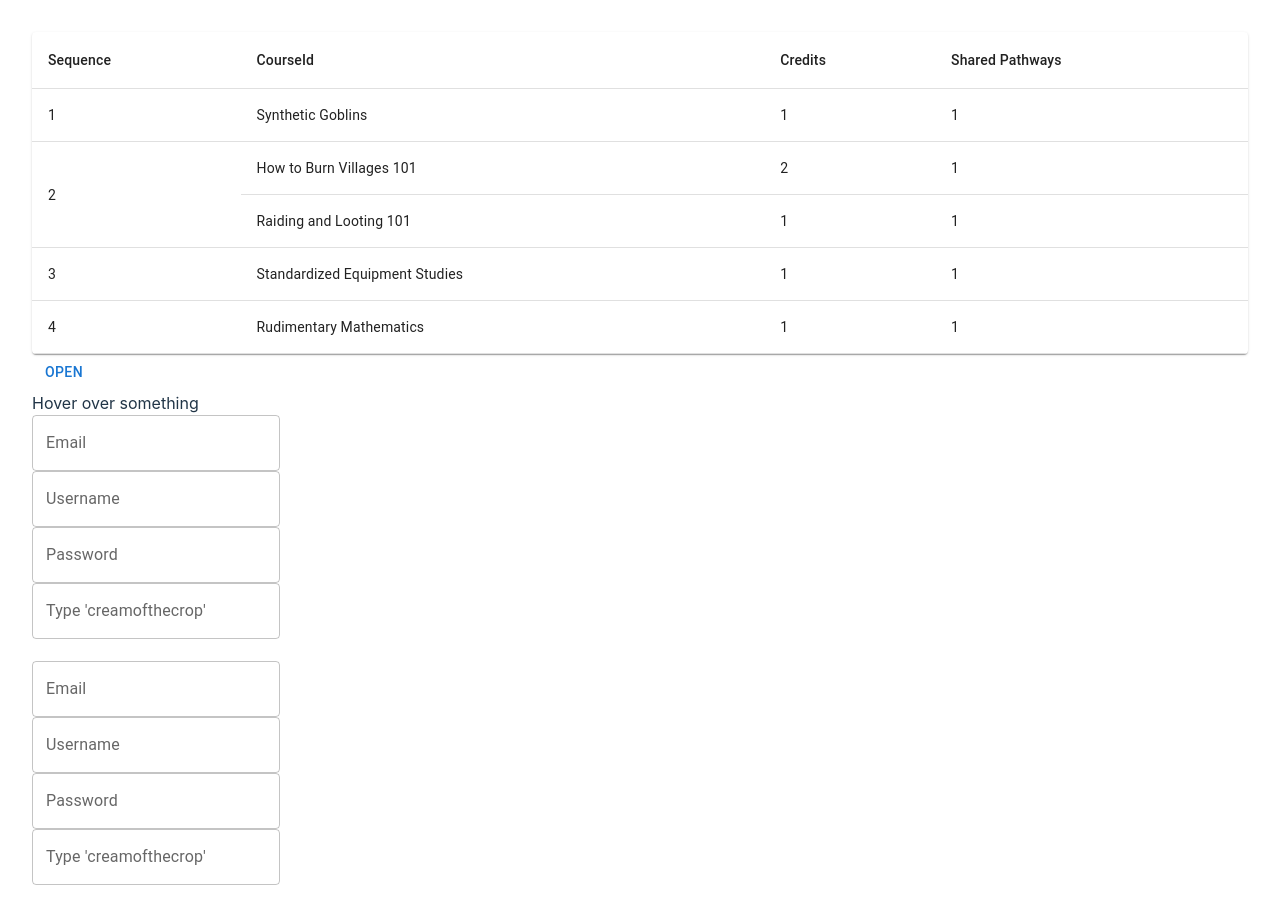
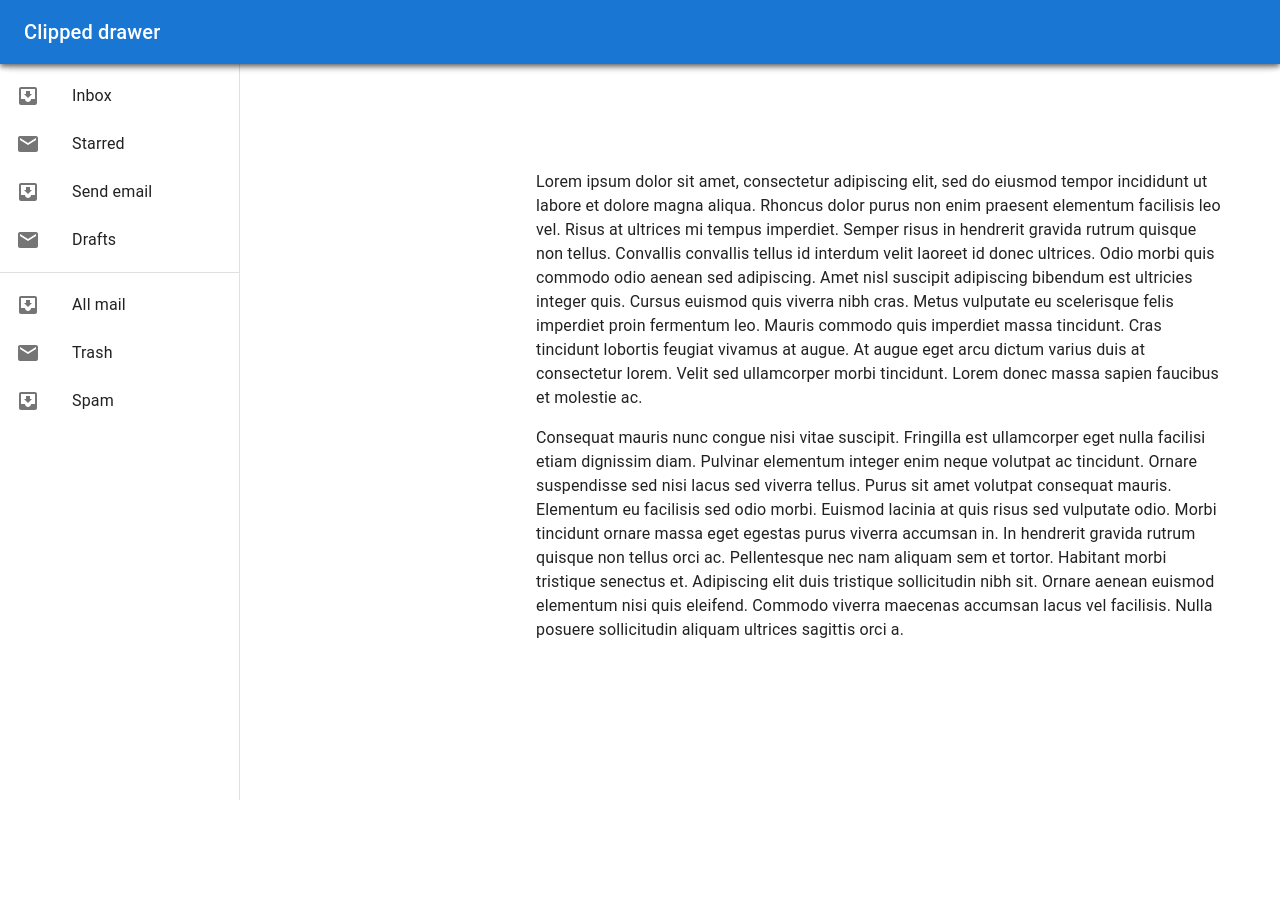
Before and after one commit to daze-dream/messing-with-useHookTs, a React (Vite) app: page /clipped_drawer in a window 1280 px wide. Shown: the top 924 px of the page. After the commit the page ends 800 px from the top, so only its background shows below. Built offline with nearby package versions, Linux system fonts and the light colour scheme.

Commit message:
routes, drawer, etc

```diff
--- a/package.json
+++ b/package.json
@@ -12,6 +12,7 @@
   "dependencies": {
     "@emotion/react": "^11.11.1",
     "@emotion/styled": "^11.11.0",
+    "@mui/icons-material": "^5.15.15",
     "@mui/material": "^5.14.2",
     "@types/localforage": "^0.0.34",
     "@types/match-sorter": "^6.0.0",
--- a/src/App.tsx
+++ b/src/App.tsx
@@ -1,94 +1,124 @@
 import { useBoolean, useOnClickOutside } from "usehooks-ts";
 import "./App.css";
 import {
-  CourseSequence,
-  TableWithDynamicRowSpan,
-} from "./TableWithDynamicRowSpan";
-import { Button, Drawer } from "@mui/material";
-import { useRef, useState } from "react";
-import { ClassicComplexForm, ComplexForm } from "./tryingReducers";
+  AppBar,
+  Box,
+  Button,
+  Divider,
+  Drawer,
+  List,
+  ListItem,
+  ListItemButton,
+  ListItemText,
+  Toolbar,
+  Typography,
+} from "@mui/material";
+import CustomDrawer from "./CustomDrawer";
+import { RouterProvider } from "react-router-dom";
+import router from "./routes";
+
+// import {
+//   BrowserRouter as Router,
+//   Switch,
+//   Route,
+//   Link
+// } from "react-router-dom";
 
 function App() {
-  const ref = useRef(null);
-  const [hoveredItem, setHoveredItem] = useState<string>(
-    "Hover over something"
-  );
-  const mockData: CourseSequence[] = [
-    {
-      sequence: 1,
-      courseId: "Synthetic Goblins",
-      credits: "1",
-      sharedPathways: 1,
-    },
-    {
-      sequence: 2,
-      courseId: "How to Burn Villages 101",
-      credits: "2",
-      sharedPathways: 1,
-    },
-    {
-      sequence: 2,
-      courseId: "Raiding and Looting 101",
-      credits: "1",
-      sharedPathways: 1,
-    },
-    {
-      sequence: 3,
-      courseId: "Standardized Equipment Studies",
-      credits: "1",
-      sharedPathways: 1,
-    },
-    {
-      sequence: 4,
-      courseId: "Rudimentary Mathematics",
-      credits: "1",
-      sharedPathways: 1,
-    },
-  ];
-  const handleClickOutside = (e: any) => {
-    console.log(`sheesh ${e.target.id}`, e);
-    if (e.target.id === "page") {
-      drawerBoolean.setFalse();
-    }
-  };
-  useOnClickOutside(ref, handleClickOutside);
+  // const nav = useNavigate();
+  const drawerWidth = 240;
+
   const drawerBoolean = useBoolean(false);
 
   return (
     <>
-      <div
-        id="page"
-        style={{
-          height: "auto",
-          width: "100%",
-        }}
-      >
-        <TableWithDynamicRowSpan
-          courseData={mockData}
-          hoverFunc={setHoveredItem}
-        />
-        <Drawer
-          ref={ref}
-          open={drawerBoolean.value}
-          PaperProps={{
-            style: {
-              height: "100%",
-              width: "70%",
-            },
+      <div id="base" style={{ display: "flex" }}>
+        <CustomDrawer
+          isOpen={drawerBoolean.value}
+          onClose={() => drawerBoolean.setFalse()}
+        ></CustomDrawer>
+        <AppBar
+          id="appbar"
+          position="fixed"
+          sx={{
+            zIndex: (theme) => theme.zIndex.drawer + 1,
           }}
-          onClose={drawerBoolean.setFalse}
-          variant="persistent"
-          anchor="right"
         >
-          <div>SHEEESH</div>
-        </Drawer>
-        <Button onClick={drawerBoolean.toggle}>
-          {drawerBoolean.value ? "close" : "open"}
-        </Button>
-        <div>{hoveredItem}</div>
+          <Toolbar>
+            <Button
+              variant="text"
+              sx={{ color: "black", outline: "none" }}
+              onClick={() => router.navigate("/")}
+            >
+              <Typography variant="h6" noWrap component="div">
+                An App For Your Troubles 😮
+              </Typography>
+            </Button>
+          </Toolbar>
+        </AppBar>
+        <div style={{ display: "flex" }}>
+          <Drawer
+            variant="permanent"
+            sx={{
+              width: drawerWidth,
+              flexShrink: 0,
+              [`& .MuiDrawer-paper`]: {
+                width: drawerWidth,
+                boxSizing: "border-box",
+              },
+            }}
+          >
+            <Toolbar />
+            <Box sx={{ overflow: "auto" }}>
+              <List>
+                <ListItem disablePadding>
+                  <ListItemButton
+                    onClick={() => router.navigate("/basic_forms")}
+                  >
+                    <ListItemText primary={"Basic Forms"} />
+                  </ListItemButton>
+                </ListItem>
+
+                <ListItem disablePadding>
+                  <ListItemButton
+                    onClick={() => router.navigate("/table_crap")}
+                  >
+                    <ListItemText primary={"Messing with Tables"} />
+                  </ListItemButton>
+                </ListItem>
+              </List>
+              <Divider />
+              <div
+                style={{
+                  marginTop: `auto`,
+                  position: "fixed",
+                  bottom: 0,
+                  textAlign: "center",
+                  paddingBottom: 10,
+                }}
+              >
+
+                <button
+                  id="drawer-toggle"
+                  onClick={() => {
+                    console.log("list item clicked");
+                    drawerBoolean.toggle();
+                  }}
+                >
+                  {drawerBoolean.value ? "Close Drawer" : "Open Drawer"}{" "}
+                </button>
+              </div>
+            </Box>
+          </Drawer>
+          <Box
+            data-testid="blargh"
+            component="main"
+            sx={{ flexGrow: 1, marginTop: "50px" }}
+          >
+            <RouterProvider router={router} />
+          </Box>
+        </div>
       </div>
-      <ComplexForm></ComplexForm>
-      <ClassicComplexForm></ClassicComplexForm>
     </>
   );
 }
--- /dev/null
+++ b/src/CustomDrawer.tsx
@@ -0,0 +1,48 @@
+import { Drawer } from "@mui/material";
+import { useEffect, useRef } from "react";
+import { useOnClickOutside } from "usehooks-ts";
+
+function CustomDrawer({
+  isOpen,
+  onClose,
+}: {
+  isOpen: boolean;
+  onClose: Function;
+}) {
+  const otherRef = useRef(null);
+
+  useEffect(() => {
+    console.log('is this open', isOpen);
+  }, [isOpen])
+
+  const handleClickOutside = (e: any) => {
+    console.log(`sheeshzz ${e.target.id}`, e);
+    if (e.target.id !== "drawer-toggle") {
+      onClose();
+    }
+  };
+  useOnClickOutside(otherRef, handleClickOutside);
+  return (
+    <div id={'drawer'} >
+      <Drawer
+
+        ref={otherRef}
+        open={isOpen}
+        PaperProps={{
+          style: {
+            zIndex: 1202,
+            height: "100%",
+            width: "70%",
+          },
+        }}
+        onClose={() => onClose()}
+        variant="persistent"
+        anchor="right"
+      >
+        <div>STUFF TO SEE</div>
+      </Drawer>
+    </div>
+  );
+}
+
+export default CustomDrawer;
--- a/src/TableWithDynamicRowSpan.tsx
+++ b/src/TableWithDynamicRowSpan.tsx
@@ -8,21 +8,18 @@ import {
   TableHead,
 } from "@mui/material";
 import TableRowWithHover from "./TableRowWithHover";
-
-export type CourseSequence = {
-  sequence: number;
-  courseId: string;
-  credits: string;
-  sharedPathways: number;
-};
+import { CourseSequence } from "./data/CourseSequence";
+import { useState } from "react";
 
 export type CourseTableProps = {
   courseData: CourseSequence[];
-  hoverFunc: Function;
 };
 
 export function TableWithDynamicRowSpan(props: CourseTableProps) {
-  const { courseData, hoverFunc } = props;
+  const [hoveredItem, setHoveredItem] = useState<string>(
+    "Hover over something"
+  );
+  const { courseData } = props;
   const sequenceAndSpanSize = new Map<number, number>();
   courseData.forEach((course) => {
     const found = sequenceAndSpanSize.get(course.sequence);
@@ -50,13 +47,14 @@ export function TableWithDynamicRowSpan(props: CourseTableProps) {
           hasSequenceBeenMade={hasSequenceBeenMade}
           course={course}
           courseRowSpan={courseRowSpan}
-          hoverFunc={hoverFunc}
+          hoverFunc={setHoveredItem}
         />
       );
       rowElements.push(elementToAdd);
     }
   });
   return (
+    <div>
       <TableContainer component={Paper}>
         <Table>
           <TableHead>
@@ -70,5 +68,7 @@ export function TableWithDynamicRowSpan(props: CourseTableProps) {
           <TableBody>{...rowElements}</TableBody>
         </Table>
       </TableContainer>
+      <div>{hoveredItem}</div>
+    </div>
   );
 }
--- /dev/null
+++ b/src/data/CourseSequence.ts
@@ -0,0 +1,39 @@
+export type CourseSequence = {
+  sequence: number;
+  courseId: string;
+  credits: string;
+  sharedPathways: number;
+};
+
+export const mockData: CourseSequence[] = [
+  {
+    sequence: 1,
+    courseId: "Synthetic Goblins",
+    credits: "1",
+    sharedPathways: 1,
+  },
+  {
+    sequence: 2,
+    courseId: "How to Burn Villages 101",
+    credits: "2",
+    sharedPathways: 1,
+  },
+  {
+    sequence: 2,
+    courseId: "Raiding and Looting 101",
+    credits: "1",
+    sharedPathways: 1,
+  },
+  {
+    sequence: 3,
+    courseId: "Standardized Equipment Studies",
+    credits: "1",
+    sharedPathways: 1,
+  },
+  {
+    sequence: 4,
+    courseId: "Rudimentary Mathematics",
+    credits: "1",
+    sharedPathways: 1,
+  },
+];
--- /dev/null
+++ b/src/routes.tsx
@@ -0,0 +1,23 @@
+import { createBrowserRouter } from "react-router-dom";
+import { TableWithDynamicRowSpan } from "./TableWithDynamicRowSpan";
+import { mockData } from "./data/CourseSequence";
+import ClippedDrawer from "./temp";
+import { ComplexForm } from "./tryingReducers";
+
+const router = createBrowserRouter([
+  {
+    path: "/basic_forms",
+    element: <ComplexForm />,
+  },
+  {
+    path: "/",
+    element: <div> Having fun?</div>,
+  },
+  { path: "/clipped_drawer", element: <ClippedDrawer></ClippedDrawer> },
+  {
+    path: "/table_crap",
+    element: <TableWithDynamicRowSpan courseData={mockData} />,
+  },
+]);
+
+export default router;
--- /dev/null
+++ b/src/temp.tsx
@@ -0,0 +1,98 @@
+import Box from '@mui/material/Box';
+import Drawer from '@mui/material/Drawer';
+import AppBar from '@mui/material/AppBar';
+import CssBaseline from '@mui/material/CssBaseline';
+import Toolbar from '@mui/material/Toolbar';
+import List from '@mui/material/List';
+import Typography from '@mui/material/Typography';
+import Divider from '@mui/material/Divider';
+import ListItem from '@mui/material/ListItem';
+import ListItemButton from '@mui/material/ListItemButton';
+import ListItemIcon from '@mui/material/ListItemIcon';
+import ListItemText from '@mui/material/ListItemText';
+import InboxIcon from '@mui/icons-material/MoveToInbox';
+import MailIcon from '@mui/icons-material/Mail';
+
+const drawerWidth = 240;
+
+export default function ClippedDrawer() {
+  return (
+    <Box sx={{ display: 'flex' }}>
+      <CssBaseline />
+      <AppBar position="fixed" sx={{ zIndex: (theme) => theme.zIndex.drawer + 1 }}>
+        <Toolbar>
+          <Typography variant="h6" noWrap component="div">
+            Clipped drawer
+          </Typography>
+        </Toolbar>
+      </AppBar>
+      <Drawer
+        variant="permanent"
+        sx={{
+          width: drawerWidth,
+          flexShrink: 0,
+          [`& .MuiDrawer-paper`]: { width: drawerWidth, boxSizing: 'border-box' },
+        }}
+      >
+        <Toolbar />
+        <Box sx={{ overflow: 'auto' }}>
+          <List>
+            {['Inbox', 'Starred', 'Send email', 'Drafts'].map((text, index) => (
+              <ListItem key={text} disablePadding>
+                <ListItemButton>
+                  <ListItemIcon>
+                    {index % 2 === 0 ? <InboxIcon /> : <MailIcon />}
+                  </ListItemIcon>
+                  <ListItemText primary={text} />
+                </ListItemButton>
+              </ListItem>
+            ))}
+          </List>
+          <Divider />
+          <List>
+            {['All mail', 'Trash', 'Spam'].map((text, index) => (
+              <ListItem key={text} disablePadding>
+                <ListItemButton>
+                  <ListItemIcon>
+                    {index % 2 === 0 ? <InboxIcon /> : <MailIcon />}
+                  </ListItemIcon>
+                  <ListItemText primary={text} />
+                </ListItemButton>
+              </ListItem>
+            ))}
+          </List>
+        </Box>
+      </Drawer>
+      <Box component="main" sx={{ flexGrow: 1, p: 3 }}>
+        <Toolbar />
+        <Typography paragraph>
+          Lorem ipsum dolor sit amet, consectetur adipiscing elit, sed do eiusmod
+          tempor incididunt ut labore et dolore magna aliqua. Rhoncus dolor purus non
+          enim praesent elementum facilisis leo vel. Risus at ultrices mi tempus
+          imperdiet. Semper risus in hendrerit gravida rutrum quisque non tellus.
+          Convallis convallis tellus id interdum velit laoreet id donec ultrices.
+          Odio morbi quis commodo odio aenean sed adipiscing. Amet nisl suscipit
+          adipiscing bibendum est ultricies integer quis. Cursus euismod quis viverra
+          nibh cras. Metus vulputate eu scelerisque felis imperdiet proin fermentum
+          leo. Mauris commodo quis imperdiet massa tincidunt. Cras tincidunt lobortis
+          feugiat vivamus at augue. At augue eget arcu dictum varius duis at
+          consectetur lorem. Velit sed ullamcorper morbi tincidunt. Lorem donec massa
+          sapien faucibus et molestie ac.
+        </Typography>
+        <Typography paragraph>
+          Consequat mauris nunc congue nisi vitae suscipit. Fringilla est ullamcorper
+          eget nulla facilisi etiam dignissim diam. Pulvinar elementum integer enim
+          neque volutpat ac tincidunt. Ornare suspendisse sed nisi lacus sed viverra
+          tellus. Purus sit amet volutpat consequat mauris. Elementum eu facilisis
+          sed odio morbi. Euismod lacinia at quis risus sed vulputate odio. Morbi
+          tincidunt ornare massa eget egestas purus viverra accumsan in. In hendrerit
+          gravida rutrum quisque non tellus orci ac. Pellentesque nec nam aliquam sem
+          et tortor. Habitant morbi tristique senectus et. Adipiscing elit duis
+          tristique sollicitudin nibh sit. Ornare aenean euismod elementum nisi quis
+          eleifend. Commodo viverra maecenas accumsan lacus vel facilisis. Nulla
+          posuere sollicitudin aliquam ultrices sagittis orci a.
+        </Typography>
+      </Box>
+    </Box>
+  );
+}
--- a/src/tryingReducers.tsx
+++ b/src/tryingReducers.tsx
@@ -1,7 +1,12 @@
 import React, { useReducer, useState } from "react";
 import TextField from "@mui/material/TextField";
 import Button from "@mui/material/Button";
-import { FormControl, FormHelperText, FormLabel } from "@mui/material";
+import {
+  FormControl,
+  FormGroup,
+  FormHelperText,
+  FormLabel,
+} from "@mui/material";
 
 const VALIDATION_FORM_STRING: string = "creamofthecrop";
 
@@ -81,25 +86,32 @@ export function ComplexForm(): JSX.Element {
     });
   }
   return (
-    <div>
-      <FormControl>
+    <div style={{
+      width: '900px'
+    }}>
+      <FormControl sx={{width: '100%'}}>
+        <div style={{ display: "flex", flexDirection: "column", flexGrow: 1, gap: '20px'}}>
           <TextField
             label={"Email"}
             onChange={(e) => handleTextFieldChange("email", e)}
             value={formState.email}
           ></TextField>
+          {/* <div style={{ paddingTop: "20px" }}> */}{" "}
           <TextField
             label={"Username"}
             onChange={(e) => handleTextFieldChange("username", e)}
             value={formState.username}
           ></TextField>
+          {/* </div> */}
           <TextField
             label={"Password"}
             onChange={(e) => handleTextFieldChange("password", e)}
             value={formState.password}
           ></TextField>
           <TextField
-          error={!formState.isValidationCorrect && formState.validationTouched}
+            error={
+              !formState.isValidationCorrect && formState.validationTouched
+            }
             helperText={
               formState.isValidationCorrect || !formState.validationTouched
                 ? " "
@@ -109,6 +121,7 @@ export function ComplexForm(): JSX.Element {
             onChange={(e) => handleValidationFieldChanged(e)}
             value={formState.validation}
           ></TextField>
+        </div>
       </FormControl>
     </div>
   );
```
Also changed, not shown: 1 other file (tests, documents, lock files or other folders). Lines whose indentation alone changed are shown as unchanged.
